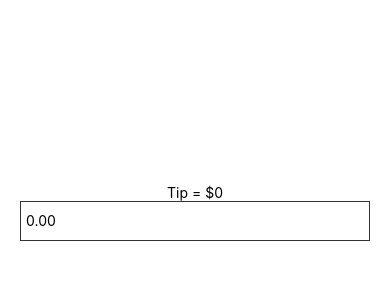
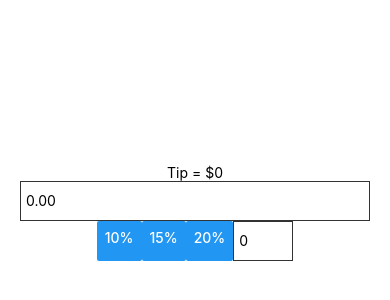
Before and after one commit to mel-miller/tipcalc, a React Native app: screen / in a window 390 px wide. Shown: the part 210-510 px from the top of the page. Built offline with nearby package versions, Linux system fonts and the light colour scheme.

Commit message:
add ability to change tip percentage

```diff
--- a/App.js
+++ b/App.js
@@ -1,5 +1,5 @@
 import React from 'react';
-import { StyleSheet, Text, View, TextInput } from 'react-native';
+import { StyleSheet, Text, View, TextInput, Button } from 'react-native';
 
 import Hello from './Hello';
 
@@ -8,13 +8,24 @@ export default class App extends React.Component {
     super();
     this.state = {
       inputValue: '',
+      tipFactor: '',
+    }
+  }
+
+  updateCustomTip(customTip) {
+    if (customTip) {
+      this.setState({
+        tipFactor: parseFloat(customTip) / 100,
+      })
+    } else {
+      this.setState({tipFactor: 0})
     }
   }
 
   render() {
     let tip = 0.00;
     if (this.state.inputValue) {
-      tip = parseFloat(this.state.inputValue) * 0.2;
+      tip = parseFloat(this.state.inputValue) * this.state.tipFactor;
       tip = (Math.round(tip * 100) / 100).toFixed(2);
     }
 
@@ -28,8 +39,29 @@ export default class App extends React.Component {
           style={styles.input}
           keyboardType='numeric'
           placeholder='0.00'
-          onChangeText={(text)=> this.setState({inputValue: text})}
+          onChangeText={(text)=> this.setState({ inputValue: text })}
         />
+      <View style={styles.buttonGroup}>
+          <Button
+            title='10%'
+            onPress={() => this.setState({ tipFactor: 0.1 })}
+          />
+          <Button
+            title='15%'
+            onPress={() => this.setState({ tipFactor: 0.15 })}
+          />
+          <Button
+            title='20%'
+            onPress={() => this.setState({ tipFactor: 0.2 })}
+          />
+          <TextInput
+            value={(this.state.tipFactor * 100).toString()}
+            style={styles.customTip}
+            keyboardType='numeric'
+            placeholder='25%'
+            onChangeText={customTip => this.updateCustomTip(customTip)}
+          />
+        </View>
       </View>
     );
   }
@@ -43,11 +75,22 @@ const styles = StyleSheet.create({
     justifyContent: 'center',
     padding: 20,
   },
+  customTip: {
+    height: 40,
+    width: 60,
+    borderColor: '#333',
+    borderWidth: 1,
+    padding: 5,
+  },
   input: {
     height: 40,
     width: '100%',
     borderColor: '#333',
     borderWidth: 1,
     padding: 5,
+  },
+  buttonGroup: {
+    flexDirection: 'row',
   }
+
 });
```
